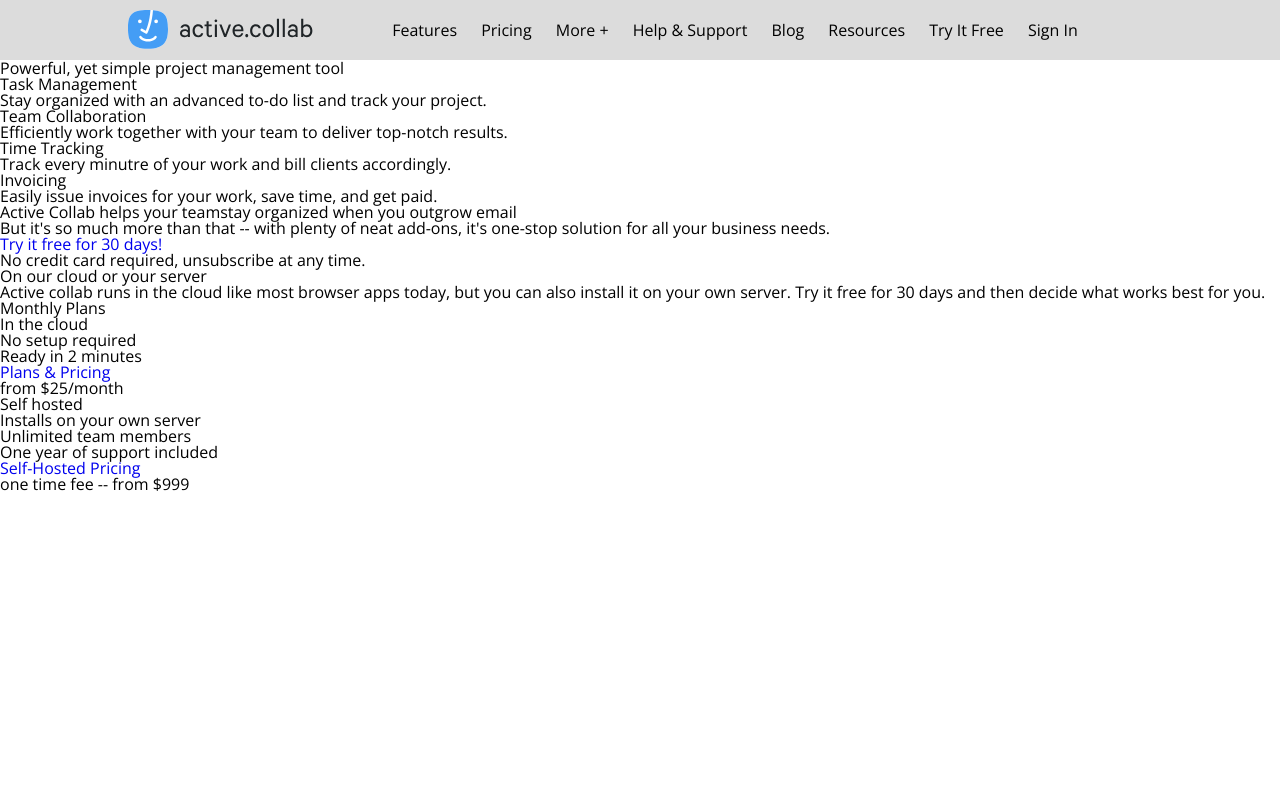
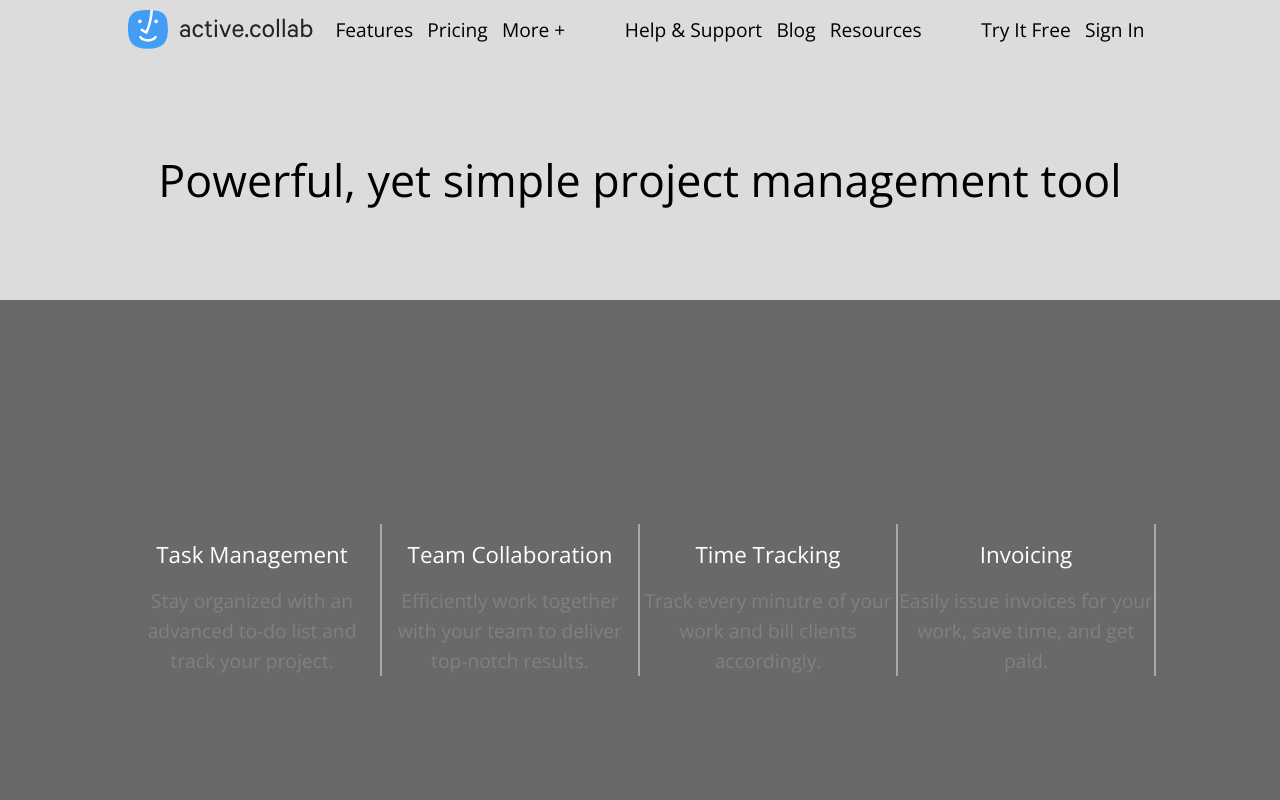
Before and after one commit to Anxium/progressive-enhancement, a plain HTML site: page activecollab/index.html in a window 1280 px wide. Shown: the top 800 px of the page. Drawn offline with nearby package versions, Linux system fonts and the light colour scheme.

Commit message:
avancement

```diff
--- a/activecollab/index.html
+++ b/activecollab/index.html
@@ -14,7 +14,7 @@
         <header>
             <div>
                 <img src="./logo.svg" alt="logo">
-                <nav>
+                <div class="nav">
                     <ul>
                         <li><a href="#">Features</a></li>
                         <li><a href="#">Pricing</a></li>
--- a/activecollab/styles.css
+++ b/activecollab/styles.css
@@ -7,32 +7,69 @@
 }
 
 header {
+    height: 60px;
     display: flex;
-    align-items: center;
-    height: 60px;
     background-color: #DCDCDC;
 }
 
 header div {
+    width: 80%;
     margin: auto;
     display: flex;
-    align-items: center;
-    width: 80%;
 }
 
-header nav {
+header .nav {
+    margin: auto;
+    display: flex;
+    justify-content: space-between;
+}
+
+.nav li {
+    display: inline;
+    padding-left: 10px;
+    font-size: 1.2rem;
+}
+
+.nav a {
+    color: black;
+}
+
+.banner {
+    height: 240px;
+    background-color: #DCDCDC;
+    display: flex;
+}
+
+.banner div {
     margin: auto;
 }
 
-nav ul {
-    display: inline-block;
+.banner h1 {
+    font-size: 2.8rem;
 }
 
-nav li {
-    display: inline;
-    padding: 10px;
+.value {
+    height: 600px;
+    background-color: #696969;
+    display: flex;
+    align-items: center;
+    justify-content: center;
 }
 
-nav a {
-    color: black;
+.value div{
+    width: 20%;
+    text-align: center;
+    border-right: 2px solid darkgrey;
 }
+
+.value h3 {
+    font-size: 1.4rem;
+    padding: 20px 0px;
+    color: white;
+}
+
+.value p {
+    color: grey;
+    font-size: 1.2rem;
+    line-height: 30px;
+}
```
Also changed, not shown: turlututu/user.svg.
